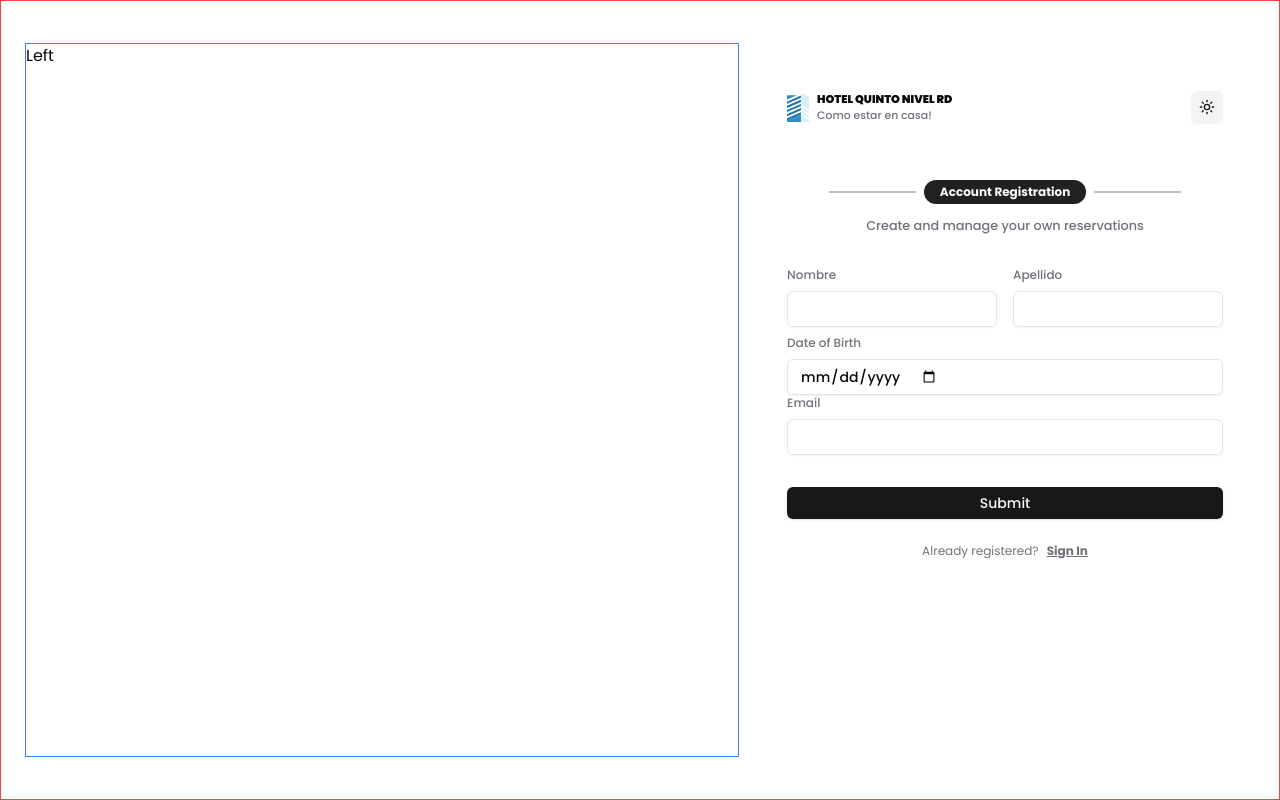
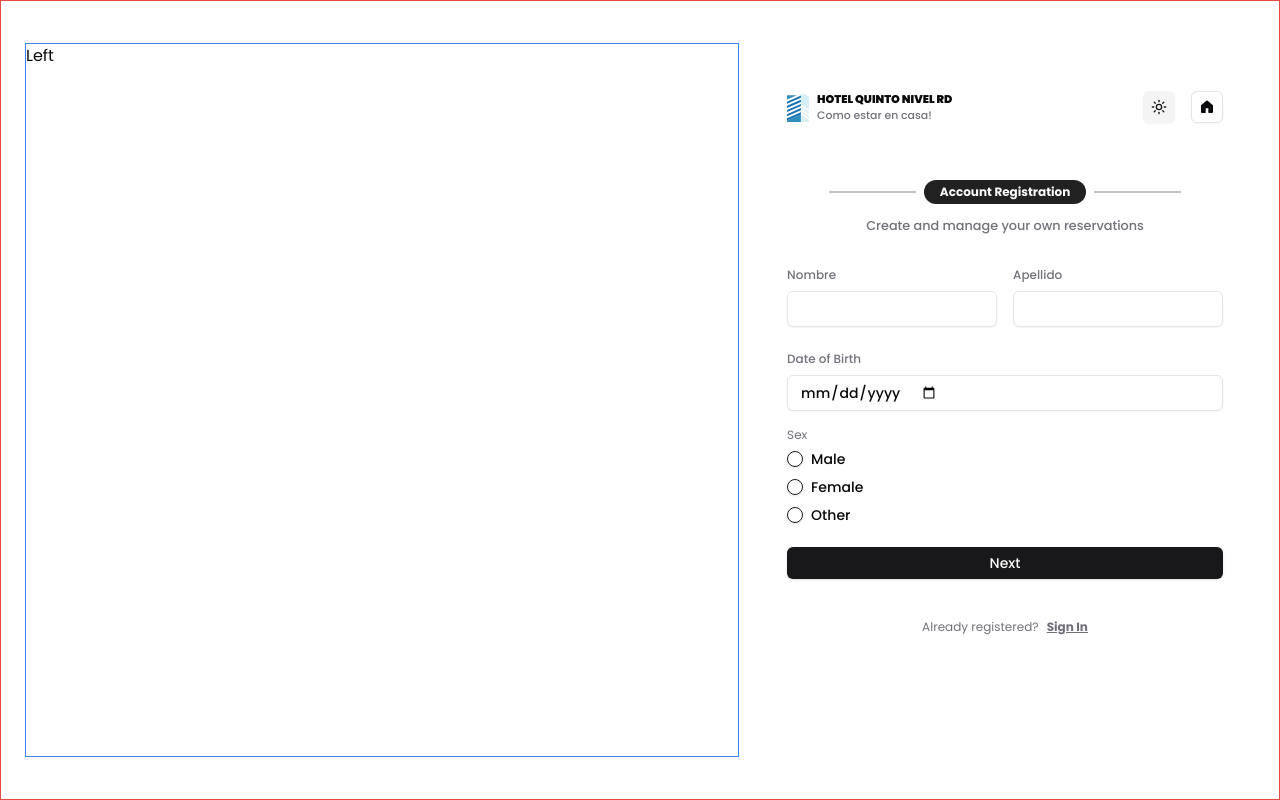
Before and after one commit to romandesigns/hqnrd, a Next.js app: page /en/auth/crear-cuenta in a window 1280 px wide. Built offline with nearby package versions, Linux system fonts and the light colour scheme.

Commit message:
added form mediaquery

```diff
--- a/app/[lang]/auth/crear-cuenta/page.tsx
+++ b/app/[lang]/auth/crear-cuenta/page.tsx
@@ -1,13 +1,14 @@
+import { Brand, FormLabel } from "@/components/features";
+import { HeadingSection } from "@/components/features/site/Headings";
+import { ModeToggle } from "@/components/features/site/ModeToggle";
+import { GoHomeFill } from "@/components/icons";
 import { Content, Section } from "@/components/layout";
-import React from "react";
-import Form from "next/form";
+import { Button } from "@/components/ui/button";
 import { Input } from "@/components/ui/input";
 import { Label } from "@/components/ui/label";
-import { Brand } from "@/components/features";
+import { RadioGroup, RadioGroupItem } from "@/components/ui/radio-group";
 import { Locale } from "@/i18n-config";
-import { ModeToggle } from "@/components/features/site/ModeToggle";
-import { HeadingSection } from "@/components/features/site/Headings";
-import { Button } from "@/components/ui/button";
+import Form from "next/form";
 import Link from "next/link";
 
 interface PageProps {
@@ -21,35 +22,38 @@ export default async function Page({ params }: PageProps) {
 
   return (
     <Section className="flex min-h-screen w-full items-center justify-center border border-red-500 p-2">
-      <Content className="grid h-full max-w-[90rem] grid-cols-1 gap-4 bg-muted/5 p-4 md:grid-cols-[1fr_0.7fr]">
-        <article className="hidden aspect-[1/1] flex-1 border border-blue-500 md:block">
+      <Content className="grid h-full grid-cols-1 gap-4 bg-muted/5 p-4 max-[769px]:max-w-[30rem] min-[769px]:grid-cols-[1fr_0.7fr] lg:max-w-[90rem]">
+        <article className="hidden aspect-[1/1] flex-1 border border-blue-500 min-[769px]:block">
           Left
         </article>
-        <article className="flex-1 md:p-8 md:py-2">
+        <article className="max-[769px]:h-full md:p-8 md:py-2">
           <div className="flex items-center justify-between gap-4 py-10">
             <Brand lang={lang} />
-            <ModeToggle />
+            <div className="flex items-center justify-center gap-4">
+              <ModeToggle />
+              <Button size="icon" variant="outline">
+                <GoHomeFill />
+              </Button>
+            </div>
           </div>
           <HeadingSection
             showBorders
             title="Account Registration"
             description="Create and manage your own reservations"
           />
-          <Form action="#">
+          <Form action="#" className="flex flex-col gap-4">
             <div className="flex items-center justify-center gap-4">
               <Label className="mb-2 flex-1" htmlFor="name">
-                <p className="pb-2 text-xs text-muted-foreground">Nombre</p>
+                <FormLabel label="Nombre" />
                 <Input type="name" name="name" id="name" />
               </Label>
               <Label className="mb-2 flex-1" htmlFor="lasName">
-                <p className="pb-2 text-xs text-muted-foreground">Apellido</p>
+                <FormLabel label="Apellido" />
                 <Input type="name" name="lasName" id="lasName" />
               </Label>
             </div>
-            <Label className="flex-1" htmlFor="email">
-              <p className="pb-2 text-xs text-muted-foreground">
-                Date of Birth
-              </p>
+            <Label className="flex-1" htmlFor="dob">
+              <FormLabel label="Date of Birth" />
               <Input
                 type="date"
                 name="dob"
@@ -57,12 +61,25 @@ export default async function Page({ params }: PageProps) {
                 className="text-[0.7rem]"
               />
             </Label>
-            <Label className="flex-1" htmlFor="email">
-              <p className="pb-2 text-xs text-muted-foreground">Email</p>
-              <Input type="email" name="email" id="email" />
-            </Label>
-            <Button size="full" className="my-8 mb-2">
-              Submit
+            <div>
+              <FormLabel label="Sex" />
+              <RadioGroup>
+                <div className="flex items-center space-x-2">
+                  <RadioGroupItem value="default" id="r1" />
+                  <Label htmlFor="r1">Male</Label>
+                </div>
+                <div className="flex items-center space-x-2">
+                  <RadioGroupItem value="comfortable" id="r2" />
+                  <Label htmlFor="r2">Female</Label>
+                </div>
+                <div className="flex items-center space-x-2">
+                  <RadioGroupItem value="compact" id="r3" />
+                  <Label htmlFor="r3">Other</Label>
+                </div>
+              </RadioGroup>
+            </div>
+            <Button size="full" className="my-2">
+              Next
             </Button>
             <p className="py-4 text-center text-xs text-muted-foreground">
               Already registered?
--- a/app/[lang]/page.tsx
+++ b/app/[lang]/page.tsx
@@ -26,7 +26,7 @@ export default async function Page(props: {
     <ClientLayout lang={lang}>
       <Header lang={lang} />
       <main className="grid min-h-screen grid-rows-[auto_1fr_auto] items-center justify-items-start gap-40 p-2 pb-20 font-[family-name:var(--font-family)] md:p-5 lg:p-20">
-        <Testimonials />
+        <Testimonials lang={lang} />
         <Discounts />
         <Categories />
         <Surrounding />
--- a/components/features/index.ts
+++ b/components/features/index.ts
@@ -4,3 +4,4 @@ export { DesktopMenu } from "./site/Navigation/DesktopMenu";
 export { ContactWidget } from "./site/ContactWidget";
 export { Fqa } from "./site/Fqa";
 export { StarsRating } from "./site/StarsRating";
+export { FormLabel } from "./site/Label";
--- a/components/features/page/home/Testimonials/index.tsx
+++ b/components/features/page/home/Testimonials/index.tsx
@@ -41,8 +41,8 @@ export function Testimonials({ lang }: { lang: Locale }): JSX.Element {
         <FeaturedItems
           itemsArray={testimonialsReviews}
           testimonials
-          speed={13000}
-          delay={500}
+          speed={6000}
+          delay={1000}
           lang={lang}
         />
       </Content>
--- a/components/features/page/home/Trending/index.tsx
+++ b/components/features/page/home/Trending/index.tsx
@@ -29,8 +29,8 @@ export function Trending() {
           // @ts-expect-error - Temporary workaround for type conflict
           itemsArray={[1, 2, 3, 4]}
           trendingRooms
-          delay={50}
-          speed={13000}
+          speed={6000}
+          delay={1000}
         />
       </Content>
     </Section>
--- /dev/null
+++ b/components/features/site/Label/index.tsx
@@ -0,0 +1,5 @@
+import React from "react";
+
+export function FormLabel({ label }: { label: string }) {
+  return <p className="pb-2 text-xs text-muted-foreground">{label}</p>;
+}
--- a/components/icons/index.tsx
+++ b/components/icons/index.tsx
@@ -28,3 +28,4 @@ export {
 } from "react-icons/tb";
 export { TiSocialInstagram } from "react-icons/ti";
 export { IoMdArrowRoundBack } from "react-icons/io";
+export { GoHomeFill } from "react-icons/go";
--- /dev/null
+++ b/components/ui/radio-group.tsx
@@ -0,0 +1,44 @@
+"use client";
+
+import * as React from "react";
+import * as RadioGroupPrimitive from "@radix-ui/react-radio-group";
+import { Circle } from "lucide-react";
+
+import { cn } from "@/lib/utils";
+
+const RadioGroup = React.forwardRef<
+  React.ElementRef<typeof RadioGroupPrimitive.Root>,
+  React.ComponentPropsWithoutRef<typeof RadioGroupPrimitive.Root>
+>(({ className, ...props }, ref) => {
+  return (
+    <RadioGroupPrimitive.Root
+      className={cn("grid gap-3", className)}
+      {...props}
+      ref={ref}
+    />
+  );
+});
+RadioGroup.displayName = RadioGroupPrimitive.Root.displayName;
+
+const RadioGroupItem = React.forwardRef<
+  React.ElementRef<typeof RadioGroupPrimitive.Item>,
+  React.ComponentPropsWithoutRef<typeof RadioGroupPrimitive.Item>
+>(({ className, ...props }, ref) => {
+  return (
+    <RadioGroupPrimitive.Item
+      ref={ref}
+      className={cn(
+        "aspect-square h-4 w-4 rounded-full border border-primary text-primary shadow focus:outline-none focus-visible:ring-1 focus-visible:ring-ring disabled:cursor-not-allowed disabled:opacity-50",
+        className,
+      )}
+      {...props}
+    >
+      <RadioGroupPrimitive.Indicator className="flex items-center justify-center">
+        <Circle className="h-2 w-2 fill-primary" />
+      </RadioGroupPrimitive.Indicator>
+    </RadioGroupPrimitive.Item>
+  );
+});
+RadioGroupItem.displayName = RadioGroupPrimitive.Item.displayName;
+
+export { RadioGroup, RadioGroupItem };
--- a/package.json
+++ b/package.json
@@ -15,6 +15,7 @@
     "@radix-ui/react-dropdown-menu": "^2.1.5",
     "@radix-ui/react-label": "^2.1.1",
     "@radix-ui/react-popover": "^1.1.5",
+    "@radix-ui/react-radio-group": "^1.2.2",
     "@radix-ui/react-slot": "^1.1.1",
     "@types/negotiator": "^0.6.3",
     "class-variance-authority": "^0.7.1",
```
Also changed, not shown: 1 other file (tests, documents, lock files or other folders).
